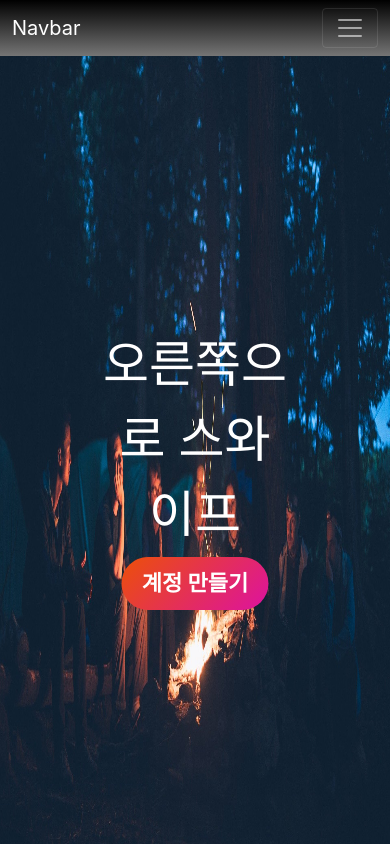
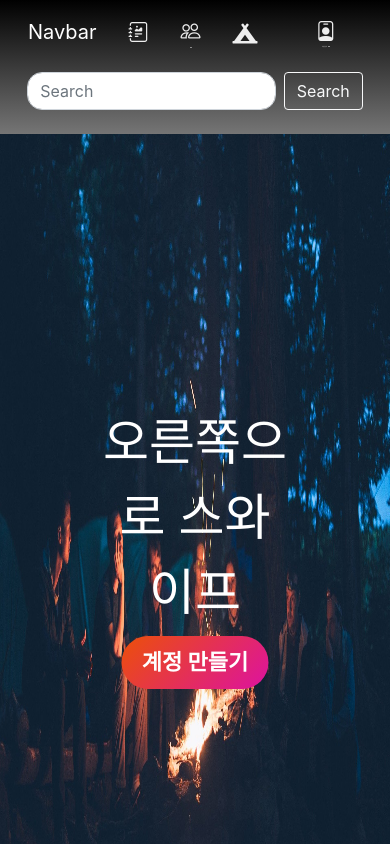
Before and after one commit to daedaem/Campus, a Vue app in the folder frontend/: page / in a window 390 px wide. Shown: the top 844 px of the page. Built offline with nearby package versions, Linux system fonts and the light colour scheme; no server answers; some icons are missing; what vue-universal-modal would draw is missing.

Commit message:
S06P12E102-106 feat:[FE] CommonComponents - navbar 아이콘 및 드롭다운으로 구성
Former-commit-id: 215b6f1d15fdeeba6d2914076a68ea3a33f634d9

```diff
--- /dev/null
+++ b/frontend/src/components/Navbar origin.vue
@@ -0,0 +1,148 @@
+<template>
+  <nav class="navbar navbar-expand-lg navbar-dark bg-custom-2">
+    <div class="container-fluid">
+      <a class="navbar-brand" href="#">Navbar</a>
+      <button
+        class="navbar-toggler"
+        type="button"
+        data-bs-toggle="collapse"
+        data-bs-target="#navbarSupportedContent"
+        aria-controls="navbarSupportedContent"
+        aria-expanded="false"
+        aria-label="Toggle navigation"
+      >
+        <span class="navbar-toggler-icon"></span>
+      </button>
+      <div class="collapse navbar-collapse" id="navbarSupportedContent">
+        <ul class="navbar-nav me-auto mb-2 mb-lg-0">
+          <li class="nav-item">
+            <a class="nav-link active" aria-current="page" href="/sns">SNS</a>
+          </li>
+
+          <li class="nav-item dropdown">
+            <a
+              class="nav-link dropdown-toggle"
+              href="#"
+              id="navbarDropdown"
+              role="button"
+              data-bs-toggle="dropdown"
+              aria-expanded="false"
+            >
+              Dropdown
+            </a>
+            <ul class="dropdown-menu" aria-labelledby="navbarDropdown">
+              <li>
+                <a class="dropdown-item" href="/mateparty">메이트(모집)</a>
+              </li>
+              <li>
+                <a class="dropdown-item" href="/matematch">메이트(매칭)</a>
+              </li>
+              <!-- <li><hr class="dropdown-divider"></li> -->
+            </ul>
+          </li>
+          <li class="nav-item">
+            <a class="nav-link" href="#">캠핑장</a>
+          </li>
+          <li class="nav-item">
+            <a class="nav-link disabled">Disabled</a>
+          </li>
+        </ul>
+
+        <div class="nav-buttons">
+          <div>
+            <router-link
+              class="text-decoration-none fw-bold text-primary align-middle align-self-center"
+              :to="{ name: 'FeedCreate' }"
+            >
+              <button type="button" class="btn m-3">
+                <i class="bi bi-plus-square fs-3"></i>
+              </button>
+            </router-link>
+          </div>
+        </div>
+        <form class="d-flex">
+          <input
+            class="form-control me-2"
+            type="search"
+            placeholder="Search"
+            aria-label="Search"
+          />
+          <button class="btn btn-outline-light" type="submit">Search</button>
+        </form>
+        <li class="nav-item">
+          <div v-if="this.$store.state.token">
+            <button @click="logout">로그아웃</button>
+            <!-- <a class="nav-link " href="/signup">회원가입</a> -->
+          </div>
+          <div v-if="this.$store.state.token === null">
+            <button @click="moveToLogin">로그인</button>
+            <button @click="moveToSignUp">회원가입</button>
+          </div>
+        </li>
+      </div>
+    </div>
+  </nav>
+</template>
+
+<script>
+import { useRouter } from "vue-router";
+import { ref } from "vue";
+export default {
+  name: "Navbar",
+  setup() {
+    const router = useRouter();
+    const onoff = ref(0);
+    const refresh = () => {
+      if (onoff.value === 0) {
+        onoff.value += 1;
+        console.log(onoff.value);
+      } else {
+        onoff.value -= 1;
+        router.go();
+        console.log(onoff.value);
+      }
+    };
+
+    return {
+      refresh,
+      onoff,
+    };
+  },
+  methods: {
+    logout: function () {
+      this.$store.state.user = null;
+      localStorage.removeItem("jwt");
+      this.$store.dispatch("logout");
+      alert("로그아웃");
+      this.$router.push({ name: "Login" });
+    },
+    moveToSignUp: function () {
+      this.$router.push({ name: "Signup" });
+    },
+    moveToLogin: function () {
+      this.$router.push({ name: "Login" });
+    },
+  },
+
+  created: function () {
+    const token = localStorage.getItem("jwt");
+    if (token) {
+      this.$store.dispatch("login");
+    }
+  },
+};
+</script>
+
+<style scoped>
+.bg-custom-1 {
+  background-color: #85144b;
+}
+
+.bg-custom-2 {
+  background-image: linear-gradient(180deg, #000000 0%, #757575 100%);
+}
+.bi-plus-square {
+  color: #eee;
+  border-radius: 30%;
+}
+</style>
--- a/frontend/src/components/Navbar.vue
+++ b/frontend/src/components/Navbar.vue
@@ -1,25 +1,16 @@
 <template>
   <nav class="navbar navbar-expand-lg navbar-dark bg-custom-2">
-    <div class="container-fluid">
-      <a class="navbar-brand" href="#">Navbar</a>
-      <button
-        class="navbar-toggler"
-        type="button"
-        data-bs-toggle="collapse"
-        data-bs-target="#navbarSupportedContent"
-        aria-controls="navbarSupportedContent"
-        aria-expanded="false"
-        aria-label="Toggle navigation"
-      >
-        <span class="navbar-toggler-icon"></span>
-      </button>
-      <div class="collapse navbar-collapse" id="navbarSupportedContent">
-        <ul class="navbar-nav me-auto mb-2 mb-lg-0">
-          <li class="nav-item">
-            <a class="nav-link active" aria-current="page" href="/sns">SNS</a>
-          </li>
+    <div class="container-fluid d-flex">
+      <div class="d-flex align-items-center">
+        <a class="ms-3 navbar-brand" href="#">Navbar</a>
+        <div class="Navbar-buttons d-flex align-items-center">
+          <div class="nav-item">
+            <a class="nav-link" aria-current="page" href="/sns"
+              ><i class="fs-5 bi bi-journal-richtext"></i><br />피드</a
+            >
+          </div>
 
-          <li class="nav-item dropdown">
+          <div class="nav-item dropdown">
             <a
               class="nav-link dropdown-toggle"
               href="#"
@@ -28,9 +19,10 @@
               data-bs-toggle="dropdown"
               aria-expanded="false"
             >
-              Dropdown
-            </a>
-            <ul class="dropdown-menu" aria-labelledby="navbarDropdown">
+              <i class="fs-5 bi bi-people"></i>
+              <br />메이트</a
+            >
+            <div class="dropdown-menu" aria-labelledby="navbarDropdown">
               <li>
                 <a class="dropdown-item" href="/mateparty">메이트(모집)</a>
               </li>
@@ -38,15 +30,17 @@
                 <a class="dropdown-item" href="/matematch">메이트(매칭)</a>
               </li>
               <!-- <li><hr class="dropdown-divider"></li> -->
-            </ul>
-          </li>
-          <li class="nav-item">
-            <a class="nav-link" href="#">캠핑장</a>
-          </li>
-          <li class="nav-item">
-            <a class="nav-link disabled">Disabled</a>
-          </li>
-        </ul>
+            </div>
+          </div>
+          <div class="nav-item">
+            <a class="nav-link" href="#"
+              ><i class="fs-5 pt-1 fas fa-campground"></i> <br />캠핑장</a
+            >
+          </div>
+        </div>
+      </div>
+
+      <div class="Navbar-Searchbar">
         <form class="d-flex">
           <input
             class="form-control me-2"
@@ -56,17 +50,59 @@
           />
           <button class="btn btn-outline-light" type="submit">Search</button>
         </form>
-        <li class="nav-item">
-          <div v-if="this.$store.state.token">
-            <button @click="logout">로그아웃</button>
+      </div>
+      <!-- <div class="d-flex justify-content-center align-items-center"> -->
+      <!-- <div>
+          <router-link
+            class="text-decoration-none fw-bold text-primary align-middle align-self-center"
+            :to="{ name: 'FeedCreate' }"
+          >
+            <button type="button" class="btn">
+              <i class="bi bi-plus-square fs-5"></i>
+            </button>
+          </router-link>
+        </div> -->
+      <div class="nav-item dropdown">
+        <a
+          class="nav-link dropdown-toggle"
+          href="#"
+          id="navbarDropdown"
+          role="button"
+          data-bs-toggle="dropdown"
+          aria-expanded="false"
+        >
+          <i class="fs-5 bi bi-person-badge"></i>
+          <br />회원관리</a
+        >
+        <ul class="dropdown-menu" aria-labelledby="navbarDropdown">
+          <li v-if="this.$store.state.token">
+            <ul @click="logout">
+              로그아웃
+            </ul>
             <!-- <a class="nav-link " href="/signup">회원가입</a> -->
-          </div>
-          <div v-if="this.$store.state.token === null">
-            <button @click="moveToLogin">로그인</button>
-            <button @click="moveToSignUp">회원가입</button>
-          </div>
-        </li>
-
+          </li>
+          <li v-if="this.$store.state.token === null">
+            <ul @click="moveToLogin">
+              로그인
+            </ul>
+            <ul @click="moveToSignUp">
+              회원가입
+            </ul>
+          </li>
+          <!-- <li><hr class="dropdown-divider"></li> -->
+        </ul>
+      </div>
+      <!-- </div> -->
+      <div class="col-11 hidden-Navbar-Searchbar my-3">
+        <form class="d-flex">
+          <input
+            class="form-control me-2"
+            type="search"
+            placeholder="Search"
+            aria-label="Search"
+          />
+          <button class="btn btn-outline-light" type="submit">Search</button>
+        </form>
       </div>
     </div>
   </nav>
@@ -117,21 +153,39 @@ export default {
     if (token) {
       this.$store.dispatch("login");
     }
-
-
-
-
   },
-
-
-
-
-}
-
-
+};
 </script>
 
 <style scoped>
+/* 760보다 작으면 서치바 숨기고 */
+/* 숨겨져있던 서치바 길게 */
+@media (max-width: 760px) {
+  .Navbar-Searchbar {
+    display: none;
+  }
+  .hidden-Navbar-Searchbar {
+    margin: auto;
+
+    /* flex-grow: 1; */
+    /* width: 80%; */
+  }
+}
+@media (min-width: 761px) {
+  .hidden-Navbar-Searchbar {
+    display: none;
+  }
+}
+@media (max-width: 440px) {
+  .Navbar-buttons {
+    margin: auto;
+    font-size: 10%;
+  }
+  .nav-item {
+    margin: auto;
+    font-size: 10%;
+  }
+}
 .bg-custom-1 {
   background-color: #85144b;
 }
@@ -139,4 +193,17 @@ export default {
 .bg-custom-2 {
   background-image: linear-gradient(180deg, #000000 0%, #757575 100%);
 }
+.bi-plus-square {
+  color: #eee;
+  border-radius: 30%;
+}
+.nav-link {
+  color: #eee;
+}
+.nav-link:visited {
+  color: #eee;
+}
+.form-control {
+  border-radius: 15px;
+}
 </style>
--- a/frontend/src/components/feed/feeddetailitems/FeedDetailCarousel.vue
+++ b/frontend/src/components/feed/feeddetailitems/FeedDetailCarousel.vue
@@ -195,10 +195,10 @@ export default {
   methods: {
     carouselidadd: function (nums) {
       // for (let i; 0 < this.imageinfo.length; i++){
-      console.log(nums);
+      // console.log(nums);
       this.feedid = "feed" + nums;
       this.feedlink = "#" + this.feedid;
-      console.logf(this.feedlink);
+      // console.logf(this.feedlink);
       // console.log(;
     },
     // cancelUploadImage() {
@@ -215,7 +215,7 @@ export default {
   },
 
   created: function () {
-    // console.log(this.imageList);
+    console.log(this.imageList);
     this.imageinfo = this.imageList;
     // console.log("첫째",this.imageinfo[0]);
     // console.log(this.imageinfo.length);
--- a/frontend/src/components/feed/feedlistitems/FeedListItemDropdown.vue
+++ b/frontend/src/components/feed/feedlistitems/FeedListItemDropdown.vue
@@ -11,7 +11,7 @@
           &#x2026;<span class="sr-only"></span>
         </template>
 
-        <b-dropdown-item-button @click="moveToDetail"
+        <b-dropdown-item-button @click="moveToDetail" :feed="feed"
           >게시물 상세보기</b-dropdown-item-button
         >
         <b-dropdown-item-button
@@ -114,7 +114,10 @@ export default {
     },
 
     modifyFeed() {
-      this.$router.push({ name: "FeedDetail" });
+      this.$router.push({
+        name: "FeedModify",
+        params: { snsNo: this.feed.snsNo },
+      });
     },
     // spamReport() {
     // this.$router.push({ name: "Reviews" });
--- a/frontend/src/views/feed/FeedList.vue
+++ b/frontend/src/views/feed/FeedList.vue
@@ -2,14 +2,6 @@
   <div class="FeedListTotalframe d-flex">
     <!-- <infinite-scroll @infini></infinite-scroll> -->
     <div class="FeedListFrame">
-      <router-link
-        class="text-decoration-none fw-bold text-primary align-middle align-self-center"
-        :to="{ name: 'FeedCreate' }"
-      >
-        <button type="button" class="btn btn-success m-3">
-          <i class="bi bi-plus-square fs-3"></i>
-        </button>
-      </router-link>
       <div
         class="body d-flex flex-column justify-content-center align-items-center"
       >
```
Also changed, not shown: frontend/src/components/feed/FeedListItems.vue (+9 -7 lines), frontend/src/views/feed/FeedDetail.vue (+4 -3 lines), frontend/src/views/feed/FeedList copy.vue (+0 -8 lines).
